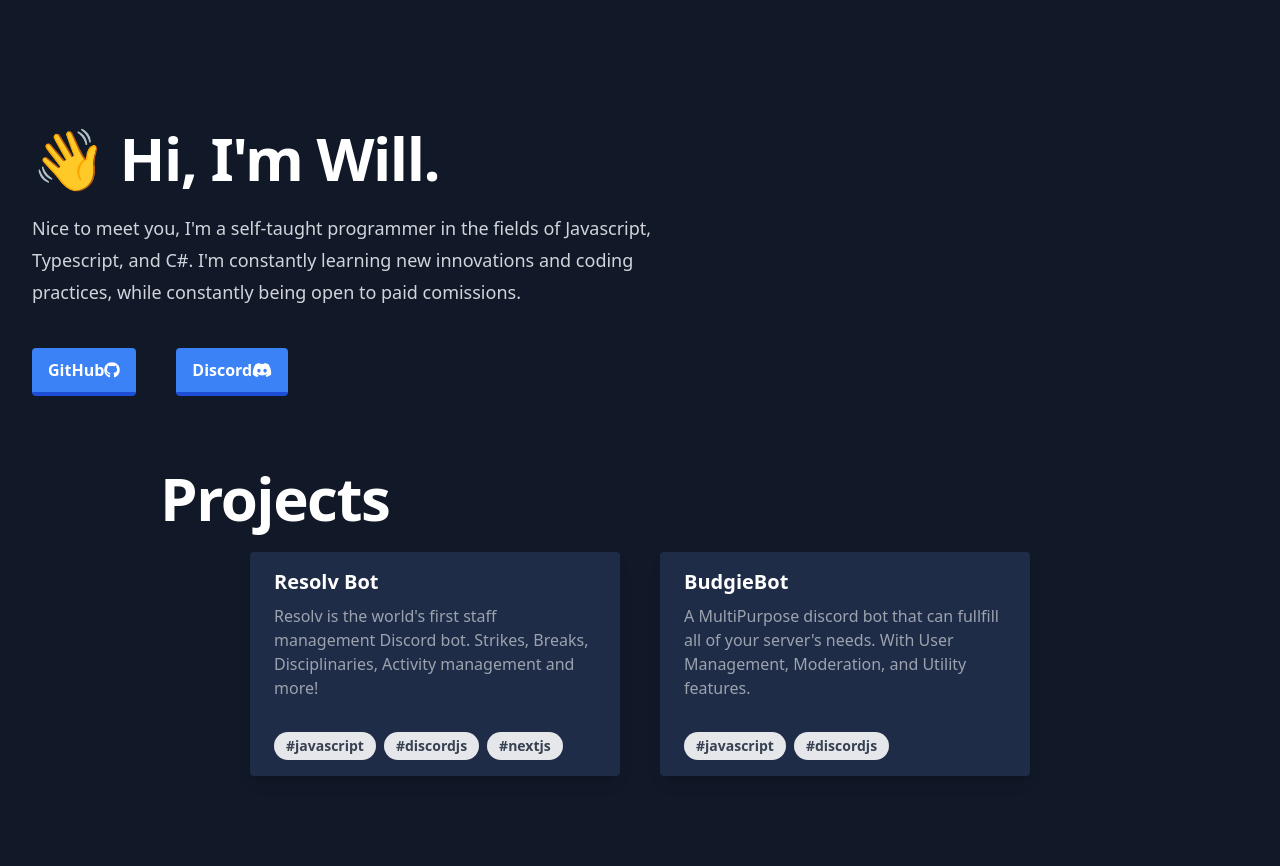
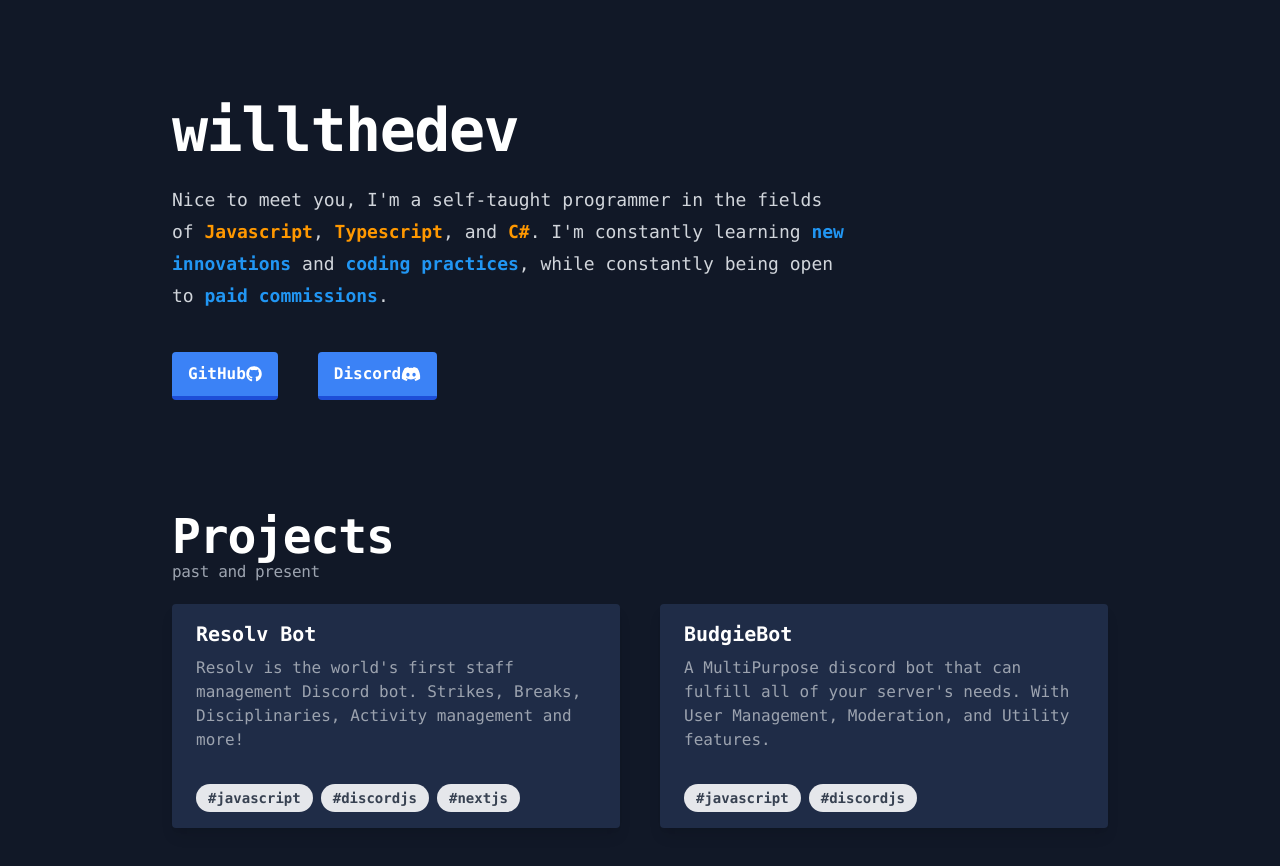
Before and after one commit to wtbudgie/WillTheDev, a Next.js app: page / in a window 1280 px wide. Shown: the top 866 px of the page. Built offline with nearby package versions, Linux system fonts and the light colour scheme.

Commit message:
style hero section and fix projects on sm res

```diff
--- a/src/pages/index.tsx
+++ b/src/pages/index.tsx
@@ -1,4 +1,4 @@
-import { type NextPage } from "next";
+import { NextPage } from "next";
 import { FaDiscord, FaGithub } from "react-icons/fa";
 import Head from "next/head";
 
@@ -10,22 +10,29 @@ const Home: NextPage = () => {
         <meta name="description" content="WillTheDev's official website!" />
         <link rel="icon" href="/favicon.ico" />
       </Head>
-      <main className="flex min-h-screen flex-col bg-gradient-to-b from-[#2e026d] to-[#15162c]">
-        <div className="relative isolate overflow-hidden bg-gray-900 py-24 sm:py-32">
-          <div className="mx-auto max-w-7xl px-6 lg:px-8">
+      <main className="flex min-h-screen flex-col">
+        <div className="mx-auto mt-10 max-w-7xl px-6 sm:mt-10 lg:mt-24 lg:px-8">
           <div className="mx-auto max-w-2xl lg:mx-0">
             <h2 className="text-4xl font-bold tracking-tight text-white sm:text-6xl">
-                👋 Hi, I'm Will.
+              willthedev
+              <span className="blinkText">
+                <div className="blinkBlock"> </div>
+              </span>
             </h2>
             <p className="mt-6 text-lg leading-8 text-gray-300">
               Nice to meet you, I'm a self-taught programmer in the fields of
-                Javascript, Typescript, and C#. I'm constantly learning new
-                innovations and coding practices, while constantly being open to
-                paid comissions.
+              <span className="highlightOrange"> Javascript</span>,
+              <span className="highlightOrange"> Typescript</span>, and
+              <span className="highlightOrange"> C#</span>. I'm constantly
+              learning
+              <span className="highlightAqua"> new innovations</span> and
+              <span className="highlightAqua"> coding practices</span>, while
+              constantly being open to
+              <span className="highlightAqua"> paid commissions</span>.
             </p>
           </div>
-            <div className="mx-auto mt-10 max-w-2xl lg:mx-0 lg:max-w-none">
-              <div className="grid grid-cols-1 gap-x-8 gap-y-6 text-base font-semibold leading-7 text-white sm:grid-cols-2 md:flex lg:gap-x-10">
+
+          <div className="mt-10 grid grid-cols-1 gap-x-8 gap-y-6 text-base font-semibold leading-7 text-white sm:grid-cols-2 sm:grid-cols-2 md:flex lg:gap-x-10">
             <a
               href="https://github.com/wtbudgie"
               className="inline-flex items-center rounded border-b-4 border-blue-700 bg-blue-500 px-4 py-2 font-bold text-white transition hover:border-blue-500 hover:bg-blue-400"
@@ -41,23 +48,17 @@ const Home: NextPage = () => {
               <FaDiscord fontSize={"20px"} />
             </a>
           </div>
-            </div>
+
+          <div className="mb-5 mt-28">
+            <h2 className="text-5xl font-bold tracking-tight text-white">
+              Projects
+            </h2>
+            <p className="text-1xl tracking-tight text-gray-400">
+              past and present
+            </p>
           </div>
 
-          <br />
-          <br />
-          <br />
-
-          <div className="ml-20">
-            <h2 className="ml-20 text-6xl font-bold tracking-tight text-white">
-              Projects
-            </h2>
-          </div>
-          <br />
-          <div
-            className="grid grid-cols-2 gap-10"
-            style={{ paddingLeft: "250px", paddingRight: "250px" }}
-          >
+          <div className="mx-auto grid max-w-7xl grid-cols-1 gap-10 sm:grid-cols-2">
             <div className="flex justify-center">
               <div
                 className="max-w-md overflow-hidden rounded shadow-lg"
@@ -102,7 +103,7 @@ const Home: NextPage = () => {
                     BudgieBot
                   </div>
                   <p className="text-base text-gray-400">
-                    A MultiPurpose discord bot that can fullfill all of your
+                    A MultiPurpose discord bot that can fulfill all of your
                     server's needs. With User Management, Moderation, and
                     Utility features.
                   </p>
@@ -118,6 +119,10 @@ const Home: NextPage = () => {
               </div>
             </div>
           </div>
+          <br />
+          <br />
+          <br />
+          <br />
         </div>
       </main>
     </>
--- a/src/styles/globals.css
+++ b/src/styles/globals.css
@@ -4,4 +4,41 @@
 
 html {
   background-color: #111827;
+  font-family: Menlo, Monaco, "Courier New", monospace;
 }
+
+.blinkText {
+  display: inline-block;
+  color: #fff;
+}
+
+.blinkBlock {
+  margin-left: 3px;
+  display: inline-block;
+  width: 5px;
+  height: 55px;
+  background-color: #fff;
+  animation: blink 1s infinite;
+}
+
+@keyframes blink {
+  0% {
+    background-color: #fff;
+  }
+  50% {
+    background-color: transparent;
+  }
+  100% {
+    background-color: #fff;
+  }
+}
+
+.highlightOrange {
+  color: #ff9800;
+  font-weight: bold;
+}
+
+.highlightAqua {
+  color: #2196f3;
+  font-weight: bold;
+}
```
Lines whose indentation alone changed are shown as unchanged.
